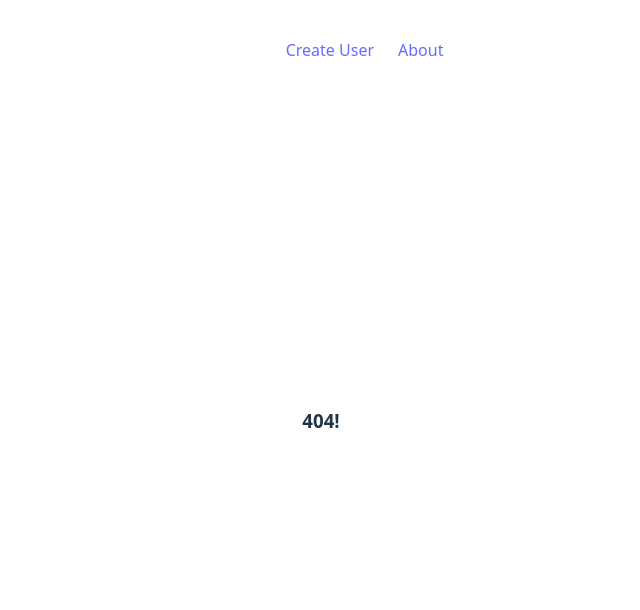
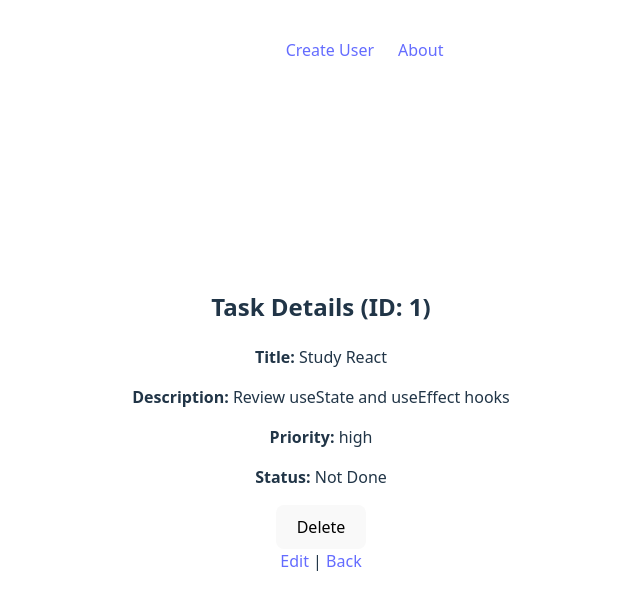
Before and after one commit to bdof2001/react-api-json, a React (Vite) app: page /tasks/1 in a window 1280 px wide. Before the commit this address had no page. Shown: the top 610 px of the page, without its empty margins (319-959 px from the left). Built offline with nearby package versions, Linux system fonts and the light colour scheme; data requests are answered from the project's data file.

Commit message:
Update routing paths and imports for task pages

```diff
--- a/src/App.jsx
+++ b/src/App.jsx
@@ -1,10 +1,10 @@
 import './App.css'
 import { Routes, Route } from 'react-router-dom'
 import AboutPage from './pages/AboutPage'
-import CreateUserPage from './pages/CreateUserPage'
-import EditUserPage from './pages/EditUserPage'
+import CreateTaskPage from './pages/CreateTaskPage'
+import EditTaskPage from './pages/EditTaskPage'
 import HomePage from './pages/HomePage'
-import UserPage from './pages/UserPage'
+import TaskPage from './pages/TaskPage'
 import TasksPage from './pages/TasksPage'
 import NavBar from './components/NavBar'
 
@@ -20,9 +20,9 @@ function App() {
         <Routes>
           <Route path="/" element={<HomePage />} />
           <Route path="/tasks" element={<TasksPage />} />
-          <Route path="/users/:userId" element={<UserPage />} />
-          <Route path="/create-user" element={<CreateUserPage />} />
-          <Route path="/edit-user/:userId" element={<EditUserPage />} />
+          <Route path="/tasks/:taskId" element={<TaskPage />} />
+          <Route path="/tasks/new" element={<CreateTaskPage />} />
+          <Route path="/tasks/:taskId/edit" element={<EditTaskPage />} />
           <Route path="/about" element={<AboutPage />} />
           <Route path="*" element={<h3>404!</h3>} />
         </Routes>
--- /dev/null
+++ b/src/pages/TaskPage.jsx
@@ -0,0 +1,40 @@
+import React, { useEffect, useState } from 'react';
+import { useParams, useNavigate, Link } from 'react-router-dom';
+import axios from 'axios';
+
+const url = `http://localhost:3001`;
+
+function TaskPage() {
+  const { taskId } = useParams();
+  const navigate = useNavigate();
+
+  const [task, setTask] = useState({});
+
+  useEffect(() => {
+    axios.get(`${url}/tasks/${taskId}`)
+      .then(response => setTask(response.data))
+      .catch(error => console.error("Error fetching task:", error));
+  }, [taskId]);
+
+  const deleteTask = () => {
+    axios.delete(`${url}/tasks/${taskId}`)
+      .then(() => navigate("/tasks"))
+      .catch(error => console.error("Error deleting task:", error));
+  };
+
+  return (
+    <div>
+      <h2>Task Details (ID: {taskId})</h2>
+      <p><strong>Title:</strong> {task.title}</p>
+      <p><strong>Description:</strong> {task.description}</p>
+      <p><strong>Priority:</strong> {task.priority}</p>
+      <p><strong>Status:</strong> {task.done ? "Done" : "Not Done"}</p>
+
+      <button onClick={deleteTask}>Delete</button>
+      <br />
+      <Link to={`/tasks/${taskId}/edit`}>Edit</Link> | <Link to="/tasks">Back</Link>
+    </div>
+  );
+}
+
+export default TaskPage;
--- a/src/pages/UserPage.jsx
+++ /dev/null
@@ -1,46 +0,0 @@
-import React from 'react'
-import { Link, useParams, useNavigate } from 'react-router-dom'
-import { useState, useEffect } from 'react'
-import axios from 'axios'
-
-const url = `http://localhost:3000`
-
-function UserPage() {
-
-  const navigate = useNavigate()
-
-  const { userId } = useParams()
-  const [user, setUser] = useState({})
-
-  // chamar a API e obter um único user
-  useEffect(() => {
-    axios.get(`${url}/users/${userId}`)
-      .then(response => {
-        setUser(response.data)
-      })
-  }, [])
-
-  // Eliminar user e redirecionar para /users
-  const eliminarUser = () => {
-    axios.delete(`${url}/users/${userId}`)
-      .then(response => {
-        navigate(`/users`)
-      })
-  }
-
-  return (
-    <div>
-      <div>Dados do Utilizador com id {userId}</div>
-      <div>Nome: {user.name}</div>
-      <div>Apelido: {user.surname}</div>
-      <div>Idade: {user.age}</div>
-
-      <button onClick={eliminarUser}>Eliminar</button>
-
-      <Link to={`/edit-user/${userId}`}>Editar</Link>
-      <Link to={`/users`}>Voltar</Link>
-    </div>
-  )
-}
-
-export default UserPage
```
